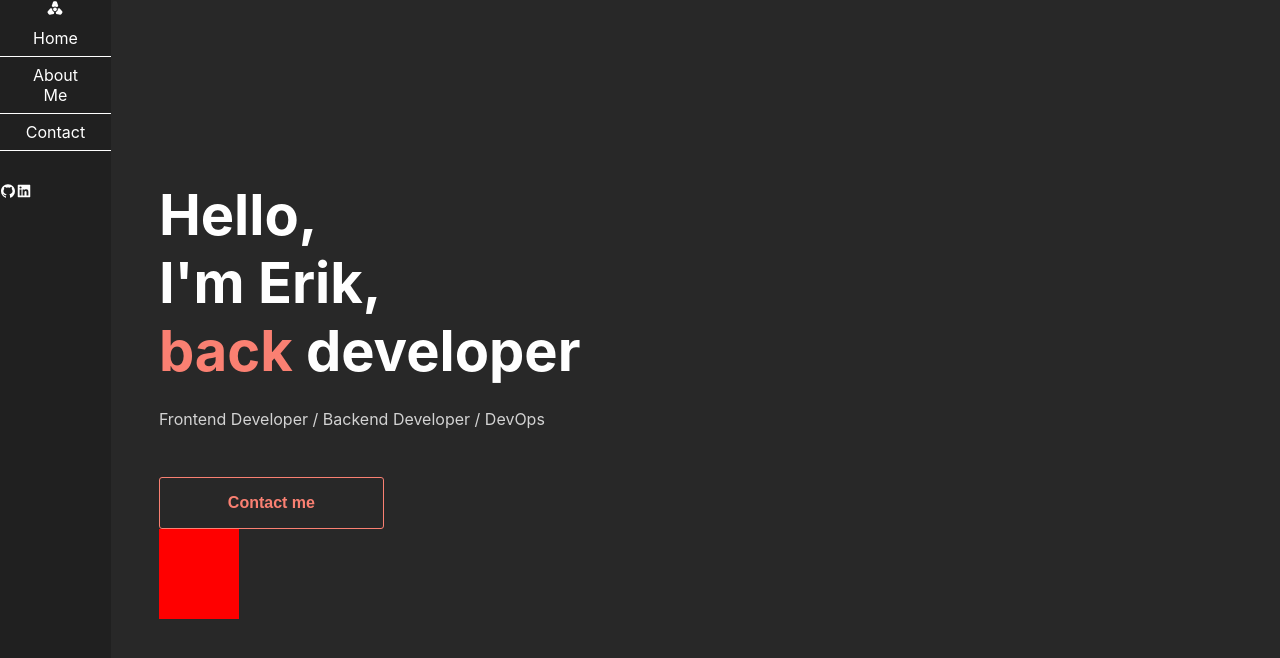
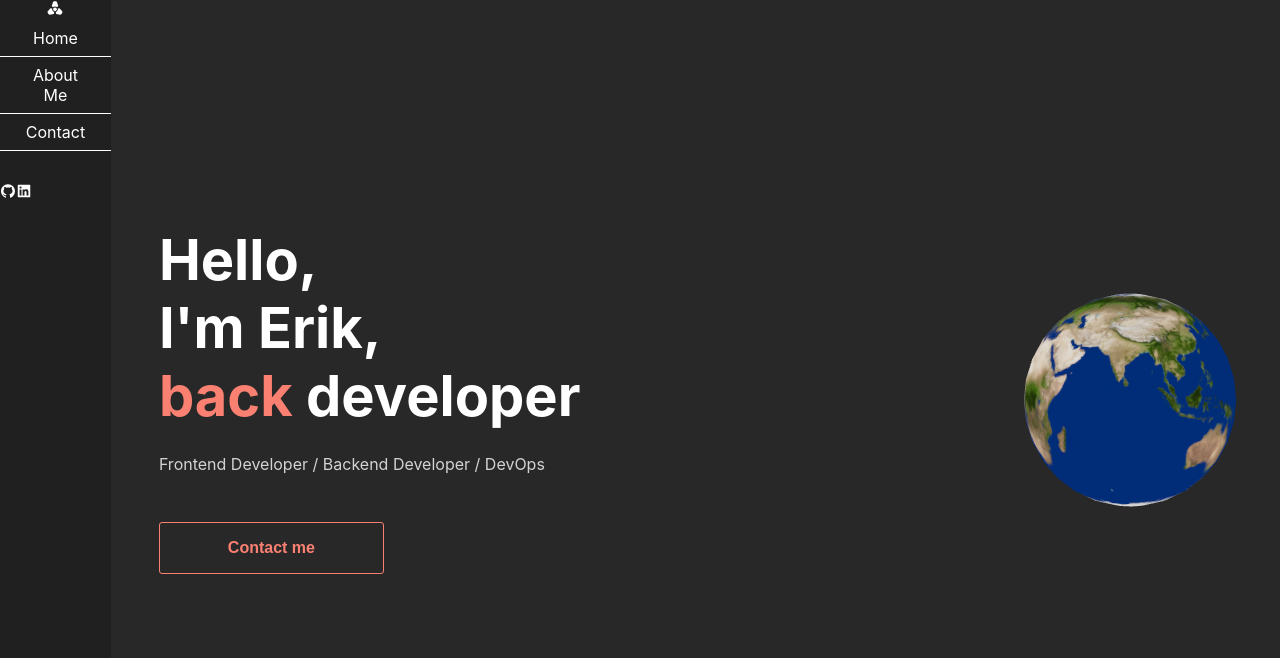
Before and after one commit to erikgna/portfiolio, a React (Create React App) app: page / in a window 1280 px wide. Shown: the top 658 px of the page. Built offline with nearby package versions, Linux system fonts and the light colour scheme.

Commit message:
3D earth

```diff
--- a/package.json
+++ b/package.json
@@ -3,6 +3,7 @@
   "version": "0.1.0",
   "private": true,
   "dependencies": {
+    "@react-three/fiber": "^8.0.19",
     "@reduxjs/toolkit": "^1.8.1",
     "@testing-library/jest-dom": "^5.16.4",
     "@testing-library/react": "^13.1.1",
@@ -15,7 +16,6 @@
     "@types/redux-logger": "^3.0.9",
     "@types/styled-components": "^5.1.25",
     "axios": "^0.27.2",
-    "framer-motion": "^6.3.3",
     "react": "^18.1.0",
     "react-dom": "^18.1.0",
     "react-icons": "^4.3.1",
@@ -26,6 +26,7 @@
     "redux-promise-middleware": "^6.1.2",
     "redux-thunk": "^2.4.1",
     "styled-components": "^5.3.5",
+    "three": "^0.140.2",
     "typescript": "^4.6.4",
     "web-vitals": "^2.1.4"
   },
@@ -52,5 +53,8 @@
       "last 1 firefox version",
       "last 1 safari version"
     ]
+  },
+  "devDependencies": {
+    "@types/three": "^0.140.0"
   }
 }
--- /dev/null
+++ b/src/custom.d.ts
@@ -0,0 +1,3 @@
+declare module "*.jpg";
+declare module "*.png";
+declare module "*.jpeg";
--- a/src/index.css
+++ b/src/index.css
@@ -33,8 +33,14 @@ code {
   background: #282828;
 
   display: flex;
+  justify-content: space-between;
 }
 
 span{
   color: salmon;
 }
+
+.teste{
+  display: flex;
+  flex-direction: column;
+}
--- a/src/pages/Home/Home.styled.ts
+++ b/src/pages/Home/Home.styled.ts
@@ -1,12 +1,4 @@
-import { motion } from 'framer-motion';
-import styled, { css, keyframes } from "styled-components";
-
-const fadeIn = keyframes`
-    100% {
-      opacity: 1;
-      filter: blur(0);
-    }
-`
+import styled, { keyframes } from "styled-components";
 
 export const Span = styled.span<{duration: number}>`
 
@@ -61,9 +53,3 @@ export const InformationSection = styled.div`
         color: #282828;
     }
 `
-
-export const Teste = styled(motion.div)`
-    background: red;
-    width: 80px;
-    height: 90px;
-`
--- /dev/null
+++ b/src/pages/Home/Teste.tsx
@@ -0,0 +1,17 @@
+import { useRef } from "react";
+import { useFrame } from "@react-three/fiber";
+import * as THREE from "three";
+import texture from '../../assets/earth.jpg'
+
+export const Teste = () => {
+  const colorMap = new THREE.TextureLoader().load( texture );
+  const ref = useRef<THREE.Mesh>(null!)
+  useFrame((state, delta) => (ref.current.rotation.y += 0.01))
+  return (
+    <mesh
+      ref={ref}>
+      <sphereBufferGeometry attach="geometry" />
+      <meshBasicMaterial map={colorMap} />
+    </mesh>
+  )
+}
--- a/src/pages/Home/home.tsx
+++ b/src/pages/Home/home.tsx
@@ -1,6 +1,10 @@
 import { useEffect, useState } from "react";
-import { InformationSection, Teste } from "./Home.styled";
-import { motion } from "framer-motion";
+import { InformationSection } from "./Home.styled";
+import { Canvas, extend } from "@react-three/fiber";
+import { OrbitControls } from "three/examples/jsm/controls/OrbitControls";
+import {  Teste } from "./Teste";
+
+extend({ OrbitControls });
 
 export const Home = () => {
   const [teste, setTeste] = useState('');
@@ -41,9 +45,14 @@ export const Home = () => {
           </h1>
           <p>Frontend Developer / Backend Developer / DevOps</p>
           <button>Contact me</button>
-
-          <Teste whileTap={{scale: .8}} drag={true} ></Teste>
         </InformationSection>
+        <div className="teste">
+        <Canvas>
+          <ambientLight />
+          <pointLight position={[10, 10, 10]} />
+          <Teste />
+        </Canvas>
+        </div>
     </section>
   )
 }
```
Also changed, not shown: src/assets/earth.jpg (added), 1 other file (tests, documents, lock files or other folders).
